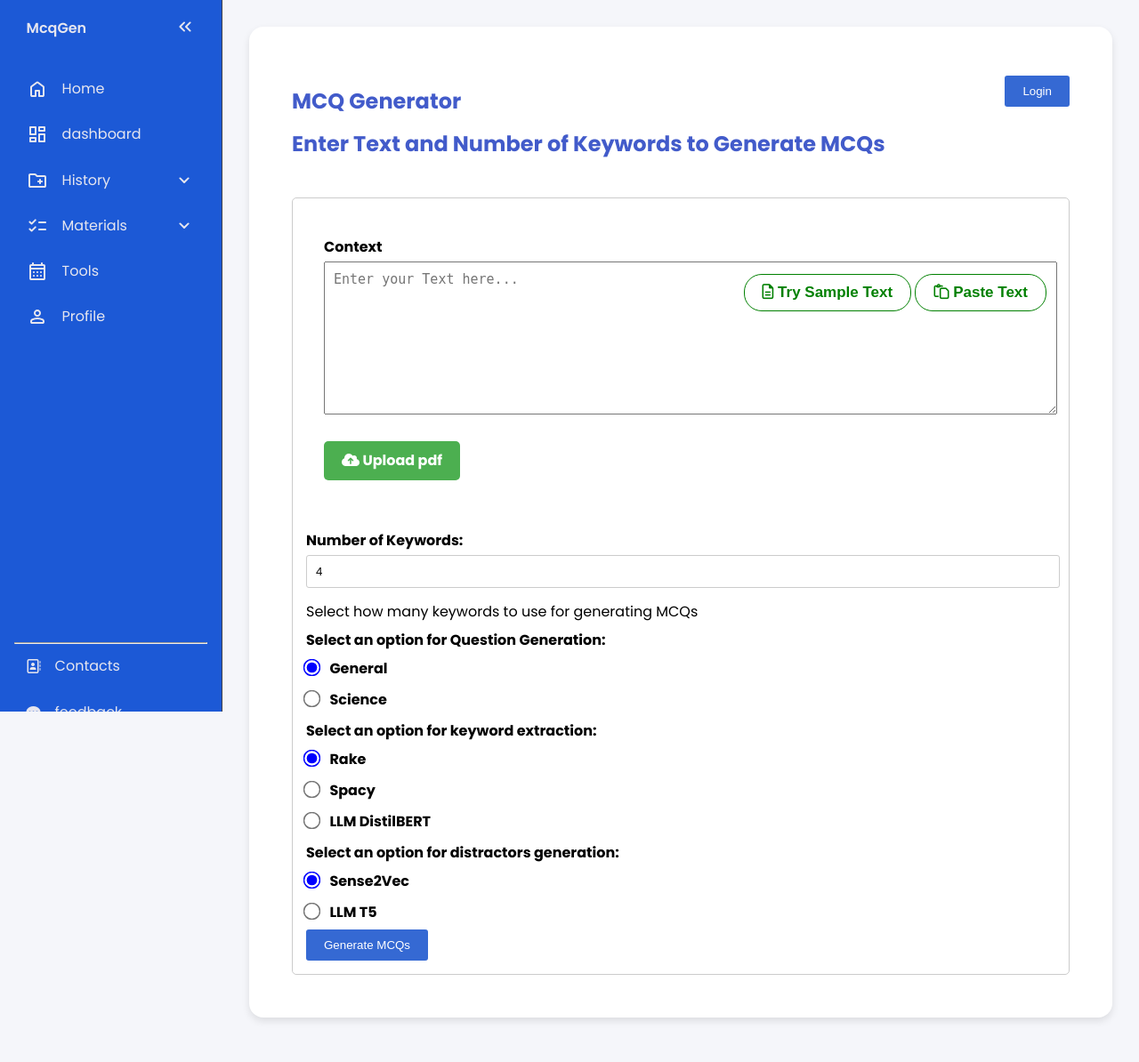
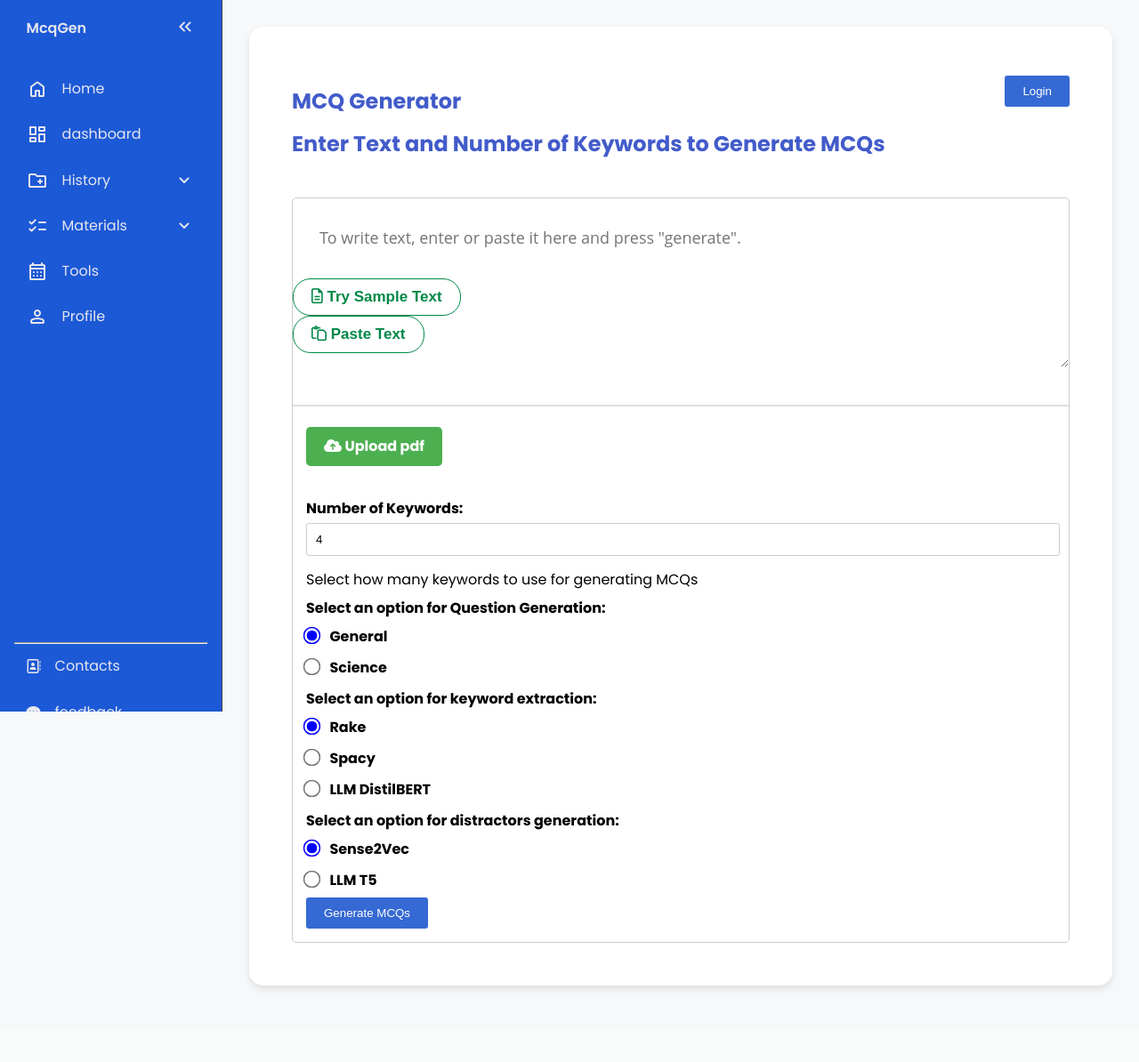
Before and after one commit to Birendra-dev/question_generation, a Django app: page / in a window 1280 px wide. Shown: the whole page at 89% size. After the commit the page ends 1113 px from the top, so only its background shows below. Run offline with Django 4.2, Linux system fonts and the light colour scheme; some libraries are stand-ins or nearby versions.

Commit message:
changes made

```diff
--- a/quesGens/static/css/style.css
+++ b/quesGens/static/css/style.css
@@ -1,8 +1,9 @@
 form {
     background-color: #fff;
-    padding: 15px;
+    /* padding: 15px; */
     border: 1px solid #ccc;
     border-radius: 5px;
+    box-sizing: border-box;
 }
 
 .form-group {
@@ -26,7 +27,10 @@ textarea:focus {
     /* border:2px solid  #007bff; */
     outline: none;
 }
-
+textarea::placeholder{
+    font-size:18px;
+    font-family:"Open Sans", sans-serif;
+}
 input[type="number"] {
     width: 98%;
     padding: 10px;
@@ -97,14 +101,19 @@ button {
     font-size:17px;
     font-weight: bold;
     background-color:white;
-    color:green;
+    /* color:green; */
     border-radius: 20px;
-    border: 1px solid green;
+    /* border: 1px solid green; */
+    color:#008847;
+    border:1px solid #008847;
 }
 .context-btn:hover{
     background-color:#4CAF50;
     color:#fff;
     border:#fff;
+}
+.hidden{
+    display:none;
 }
 /* =================================================================[LOGIN-REGISTRATION-FORM]================================================================================== */
 /* Modal Styles */
--- a/quesGens/static/css/styles.css
+++ b/quesGens/static/css/styles.css
@@ -25,8 +25,8 @@ body {
     min-height: 100vh;
     min-height: 100dvh;
     /* background-color: var(--base-clr); */
-    background-color: #f5f6fa;
-
+    /* background-color: #f5f6fa; */
+    background-color:#f7f8f9;
     /* background-color:#E9E9E9; */
     color: var(--text-clr);
     display: grid;
--- a/quesGens/templates/quesGens/index.html
+++ b/quesGens/templates/quesGens/index.html
@@ -38,21 +38,30 @@
         <br><br>
         <form method="post">
             {% csrf_token %}
-            <div class="form-group" style="position: relative;">
-                <label for="context">Context</label>
+            <div class="form-group" style="position: relative; border-bottom:2px solid #dcdfe4">
+                <!-- <label for="context">Context</label> -->
                 <!-- The textarea -->
-                <textarea id="context" name="context" rows="4" style="width: 100%; padding: 10px; font-size:15px;"
-                    placeholder="Enter your Text here..."></textarea>
-                <div class="buttons-container" style="position: absolute; top: 70px; right: 10px;">
+                <textarea id="context" name="context" rows="4"
+                    style="width:100%; color:#172b4d; padding: 10px;line-height:28px; font-size:16px; border:none;"
+                    placeholder='To write text, enter or paste it here and press "generate".'></textarea>
+                <!-- <div class="buttons-container" style="position: absolute; top: 70px; right: 10px;">
+                    <button class="context-btn" onclick="filltext()" type="button"><i
+                            class="fa-regular fa-file-lines"></i> Try Sample Text</button>
+                    <button class="context-btn" type="button"> <i class="fa-regular fa-paste"></i> Paste Text</button>
+                </div> -->
+                <div class="buttons-container" style="position: absolute; top: 90px; right: 600px;">
                     <button class="context-btn" onclick="filltext()" type="button"><i
                             class="fa-regular fa-file-lines"></i> Try Sample Text</button>
                     <button class="context-btn" type="button"> <i class="fa-regular fa-paste"></i> Paste Text</button>
                 </div>
+
+
+            </div>
+            <div style="padding:15px;" class="form-group2">
                 <div class="filo">
                     <input type="file" id="pdf_file" name="pdf_file" class="file-input" />
                     <label for="pdf_file" class="file-input-label"><i class="fa-solid fa-cloud-arrow-up"></i> Upload
                         pdf</label>
-                </div>
                 </div>
                 <br>
                 {{ form.num_keywords.label_tag }}
@@ -78,6 +87,7 @@
                         <i class="fa fa-spinner fa-spin"></i>
                     </span>
                 </button>
+            </div>
         </form>
         <!-- Modal -->
         <div id="loginModal" class="modal">
@@ -164,6 +174,17 @@
             }
         }
     }
+    document.getElementById('context').addEventListener('input', function() {
+            var buttonsContainer = document.querySelector('.buttons-container');
+            if (this.value.length > 0) {
+                buttonsContainer.classList.add('hidden');
+            } else {
+                buttonsContainer.classList.remove('hidden');
+            }
+        });
+    window.onload = function () {
+        document.getElementById('context').focus();
+    };
 </script>
 </body>
 
```
Lines whose indentation alone changed are shown as unchanged.
